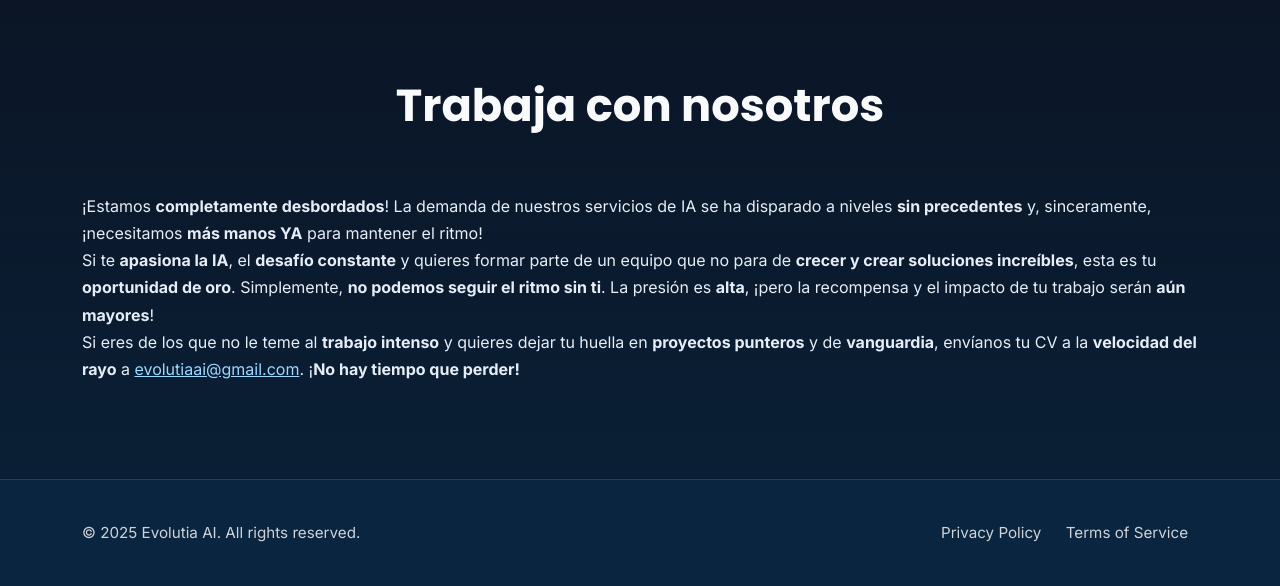
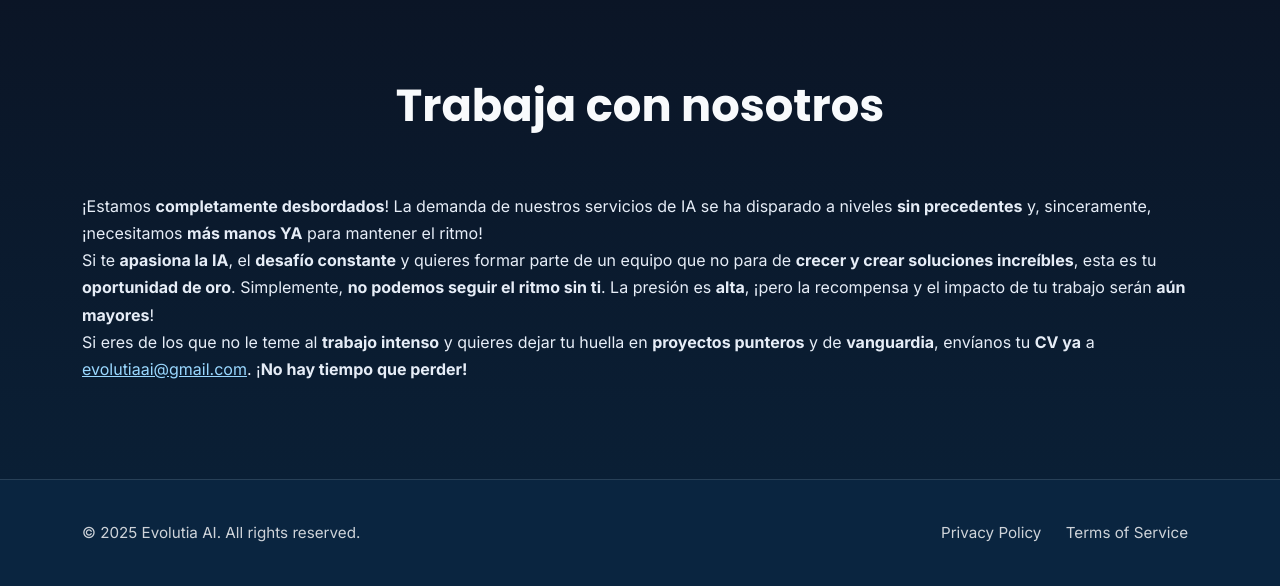
Before and after one commit to sospedra10/evolutiaai-site, a Flask app: template templates/home.html in a window 1280 px wide. Shown: the part 5813-6399 px from the top of the page. Run offline with Flask 3, Linux system fonts and the light colour scheme; the template is opened without the code that fills it, so the values that code supplies are empty; some libraries are stand-ins or nearby versions.

Commit message:
fixed texts

```diff
--- a/templates/base.html
+++ b/templates/base.html
@@ -1393,7 +1393,7 @@
     <section id="workwithus" class="workwithus-section section-ink">
         <div class="container">
         <h2 class="section-title" data-i18n="work_with_us_title">Trabaja con nosotros</h2>
-        <p data-i18n="work_with_us_text">¡Estamos <strong>completamente desbordados</strong>! La demanda de nuestros servicios de IA se ha disparado a niveles <strong>sin precedentes</strong> y, sinceramente, ¡necesitamos <strong>más manos YA</strong> para mantener el ritmo! <br>Si te <strong>apasiona la IA</strong>, el <strong>desafío constante</strong> y quieres formar parte de un equipo que no para de <strong>crecer y crear soluciones increíbles</strong>, esta es tu <strong>oportunidad de oro</strong>. Simplemente, <strong>no podemos seguir el ritmo sin ti</strong>. La presión es <strong>alta</strong>, ¡pero la recompensa y el impacto de tu trabajo serán <strong>aún mayores</strong>! <br>Si eres de los que no le teme al <strong>trabajo intenso</strong> y quieres dejar tu huella en <strong>proyectos punteros</strong> y de <strong>vanguardia</strong>, envíanos tu CV a la <strong>velocidad del rayo</strong> a <a href="mailto:evolutiaai@gmail.com">evolutiaai@gmail.com</a>. ¡<strong>No hay tiempo que perder!</strong></p>
+        <p data-i18n="work_with_us_text">¡Estamos <strong>completamente desbordados</strong>! La demanda de nuestros servicios de IA se ha disparado a niveles <strong>sin precedentes</strong> y, sinceramente, ¡necesitamos <strong>más manos YA</strong> para mantener el ritmo! <br>Si te <strong>apasiona la IA</strong>, el <strong>desafío constante</strong> y quieres formar parte de un equipo que no para de <strong>crecer y crear soluciones increíbles</strong>, esta es tu <strong>oportunidad de oro</strong>. Simplemente, <strong>no podemos seguir el ritmo sin ti</strong>. La presión es <strong>alta</strong>, ¡pero la recompensa y el impacto de tu trabajo serán <strong>aún mayores</strong>! <br>Si eres de los que no le teme al <strong>trabajo intenso</strong> y quieres dejar tu huella en <strong>proyectos punteros</strong> y de <strong>vanguardia</strong>, envíanos tu <strong>CV ya</strong> a <a href="mailto:evolutiaai@gmail.com">evolutiaai@gmail.com</a>. ¡<strong>No hay tiempo que perder!</strong></p>
         </div>
     </section>
 
--- a/templates/home.html
+++ b/templates/home.html
@@ -131,7 +131,7 @@
                         </div>
                     </div>
                     <div class="video-card">
-                        <video src="static/croquetas_chat.mp4" autoplay loop muted playsinline></video>
+                        <video src="static/taller_demo.mp4" autoplay loop muted playsinline></video>
                         <div class="video-overlay"></div>
                         <div class="play-indicator"><i class="bi bi-play-fill"></i></div>
                         <div class="video-meta">
--- a/translations/es.json
+++ b/translations/es.json
@@ -9,6 +9,7 @@
   "home-title": "Tu negocio respondiendo WhatsApp 24/7<br>sin perder ni un solo cliente",
   "home-title": "Convierte conversaciones de WhatsApp en clientes fieles",
   "home-title": "🔥 Últimas <strong>3 plazas</strong> para este verano. Automatiza tu WhatsApp antes del verano",
+  "home-title": "🔥 Aprovecha el <strong>descuento</strong> hasta fin de año. Automatiza tu WhatsApp antes de 2026",
   "home-text": "Nuestro Chatbot con <strong>IA</strong> atiende 24/7, agenda citas y convierte mensajes en clientes. No pierdas más ventas por no contestar a tiempo.",
   "explore_services": "Explorar Servicios",
   "request_consultation": "Obtener mi Demo Personalizada",
```
Also changed, not shown: 1 other file.
